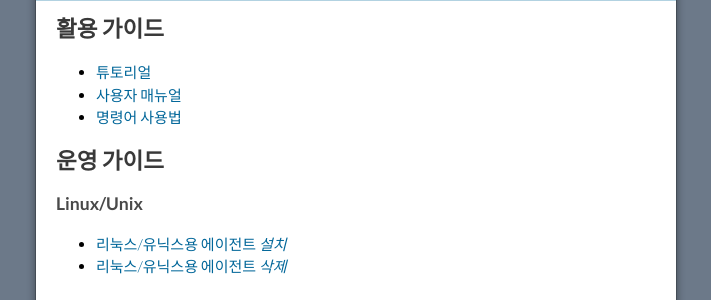
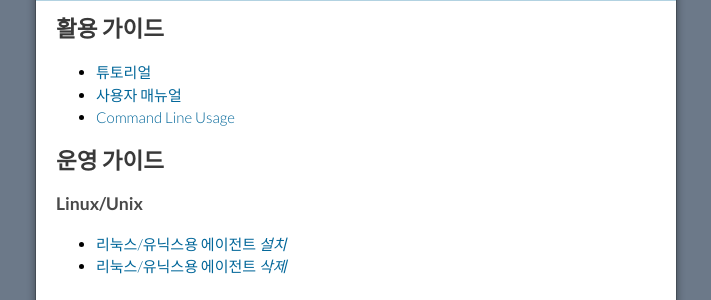
Before and after one commit to opmate/opmate.github.io, a Jekyll site: the page built from document/index.md, in a window 1280 px wide. Shown: the part 141-441 px from the top of the page, without its empty margins (284-995 px from the left). Built offline with Jekyll 4.4.1, drawn with Linux system fonts in a browser that asks for light colours; our own code applies the rules of GitHub Pages for plain Markdown files; a script that is not in the unit is left out; the repository's description, which GitHub fills in, is left out.

Commit message:
Update index.md

```diff
--- a/document/index.md
+++ b/document/index.md
@@ -6,7 +6,7 @@
 
 - [튜토리얼](QuickTutorial.md)
 - [사용자 매뉴얼](Overview.md)
-- [명령어 사용법](CliUsage.md)
+- [Command Line Usage](CliUsage.md)
 
 ## 운영 가이드
 
```
